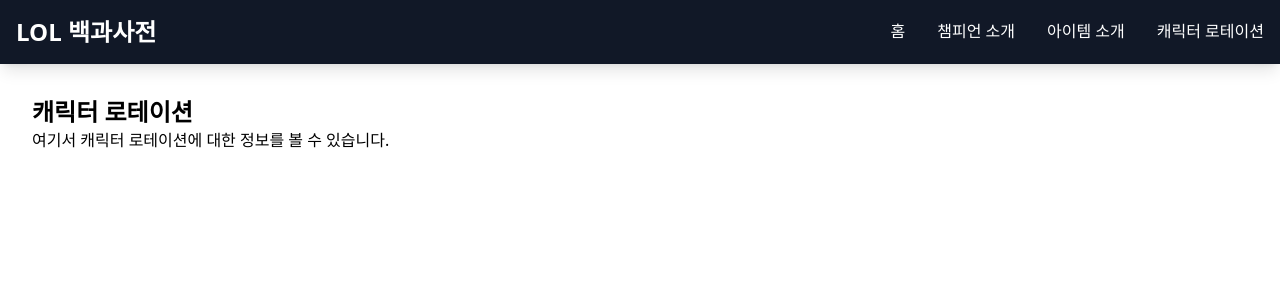
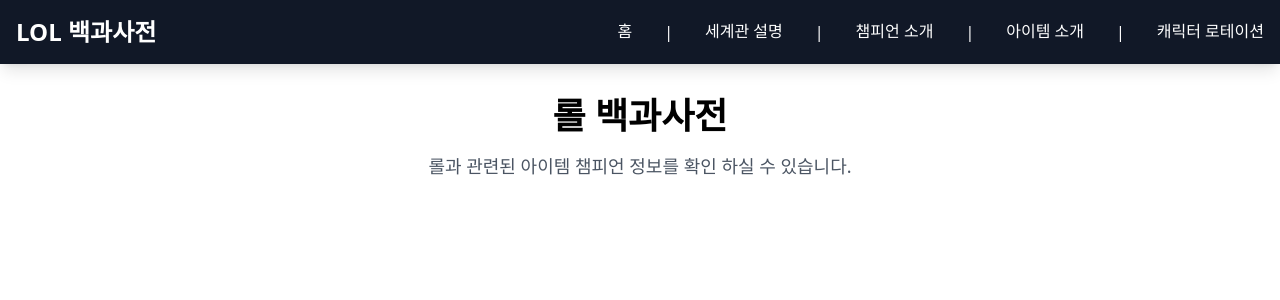
Before and after one commit to hot5667/my-games, a Next.js app: page / in a window 1280 px wide. Shown: the top 300 px of the page. Built offline with nearby package versions, Linux system fonts and the light colour scheme.

Commit message:
레이아웃 컴포넌트 분리 및 히스토리 페이지 추가

```diff
--- a/package.json
+++ b/package.json
@@ -11,6 +11,7 @@
   "dependencies": {
     "@tanstack/react-query": "^5.56.2",
     "axios": "^1.7.7",
+    "framer-motion": "^11.7.0",
     "next": "14.2.13",
     "react": "^18",
     "react-dom": "^18",
--- a/src/app/champions/page.tsx
+++ b/src/app/champions/page.tsx
@@ -1,14 +1,13 @@
-// ChampionsPage.tsx
 'use client'
 
 import { useEffect, useState } from 'react';
-import { ChampionsData } from './types/types'; // 타입 임포트
-import ChampionCard from './components/ChampionCard'; // 챔피언 카드 컴포넌트 임포트
+import axios from 'axios';
+import { ChampionsData } from './types/types';
+import ChampionCard from './components/ChampionCard';
 
 const fetchChampions = async (): Promise<ChampionsData> => {
-  const response = await fetch('https://ddragon.leagueoflegends.com/cdn/14.19.1/data/ko_KR/champion.json');
-  const data = await response.json();
-  return data.data; // 챔피언 데이터 반환
+  const response = await axios.get('https://ddragon.leagueoflegends.com/cdn/14.19.1/data/ko_KR/champion.json');
+  return response.data.data; // 챔피언 데이터 반환
 };
 
 const ChampionsPage: React.FC = () => {
--- /dev/null
+++ b/src/app/gamehistory/page.tsx
@@ -0,0 +1,10 @@
+const GameHistoryPage = () => {
+     return (
+       <div className="container mx-auto p-4">
+         <h1 className="text-2xl font-bold">게임 세계관 설명</h1>
+         <p>여기서 캐릭터 로테이션에 대한 정보를 볼 수 있습니다.</p>
+       </div>
+     );
+   };
+
+   export default GameHistoryPage;
--- a/src/app/layout.tsx
+++ b/src/app/layout.tsx
@@ -1,41 +1,27 @@
+import NavLink from '../components/NavLink';
 import '../styles/globals.css';
 
 const Navbar = () => {
   return (
     <nav className="bg-gray-900 p-4 shadow-lg">
       <div className="container mx-auto flex justify-between items-center">
-        <h1 className="text-white text-2xl font-bold">
-          LOL 백과사전</h1>
+        <h1 className="text-white text-2xl font-bold">LOL 백과사전</h1>
         <ul className="flex items-center space-x-8">
-          <li>
-            <a href="/" className="nav-link group">
-              홈
-              <span className="nav-link-line"></span>
-            </a>
-          </li>
-          <li>
-            <a href="/champions" className="nav-link group">
-              챔피언 소개
-              <span className="nav-link-line"></span>
-            </a>
-          </li>
-          <li>
-            <a href="/items" className="nav-link group">
-              아이템 소개
-              <span className="nav-link-line"></span>
-            </a>
-          </li>
-          <li>
-            <a href="/rotation" className="nav-link group">
-              캐릭터 로테이션
-              <span className="nav-link-line"></span>
-            </a>
-          </li>
+          <NavLink href="/">홈</NavLink>
+          <li className="nav-link">|</li>
+          <NavLink href="/gamehistory">세계관 설명</NavLink>
+          <li className="nav-link">|</li>
+          <NavLink href="/champions">챔피언 소개</NavLink>
+          <li className="nav-link">|</li>
+          <NavLink href="/items">아이템 소개</NavLink>
+          <li className="nav-link">|</li>
+          <NavLink href="/rotation">캐릭터 로테이션</NavLink>
         </ul>
       </div>
     </nav>
   );
 };
+
 
 export default function RootLayout({
   children,
--- a/src/app/page.tsx
+++ b/src/app/page.tsx
@@ -1,10 +1,28 @@
-const RotationPage = () => {
+'use client'
+
+import { motion } from 'framer-motion';
+
+const MainPage = () => {
   return (
     <div className="container mx-auto p-4">
-      <h1 className="text-2xl font-bold">캐릭터 로테이션</h1>
-      <p>여기서 캐릭터 로테이션에 대한 정보를 볼 수 있습니다.</p>
+      <motion.h1
+        className="text-4xl font-bold text-center mb-4"
+        initial={{ opacity: 0, y: 20 }}
+        animate={{ opacity: 1, y: 0 }}
+        transition={{ duration: 0.5 }}
+      >
+        롤 백과사전
+      </motion.h1>
+      <motion.p
+        className="text-lg text-center text-gray-600"
+        initial={{ opacity: 0, y: 20 }}
+        animate={{ opacity: 1, y: 0 }}
+        transition={{ duration: 0.5, delay: 0.2 }}
+      >
+        롤과 관련된 아이템 챔피언 정보를 확인 하실 수 있습니다.
+      </motion.p>
     </div>
   );
 };
 
-export default RotationPage;
+export default MainPage;
--- /dev/null
+++ b/src/components/NavLink.tsx
@@ -0,0 +1,20 @@
+// components/NavLink.tsx
+import Link from 'next/link';
+
+interface NavLinkProps {
+     href: string;
+     children: React.ReactNode;
+}
+
+const NavLink: React.FC<NavLinkProps> = ({ href, children }) => {
+     return (
+          <li>
+               <Link href={href} className="nav-link group">
+                    {children}
+                    <span className="nav-link-line"></span>
+               </Link>
+          </li>
+     );
+};
+
+export default NavLink;
--- a/src/styles/globals.css
+++ b/src/styles/globals.css
@@ -4,7 +4,7 @@
 
 @layer components {
   .nav-link {
-    @apply text-white relative;
+    @apply hidden md:block text-white;
   }
 
   .nav-link-line {
```
Also changed, not shown: 1 other file (tests, documents, lock files or other folders).
